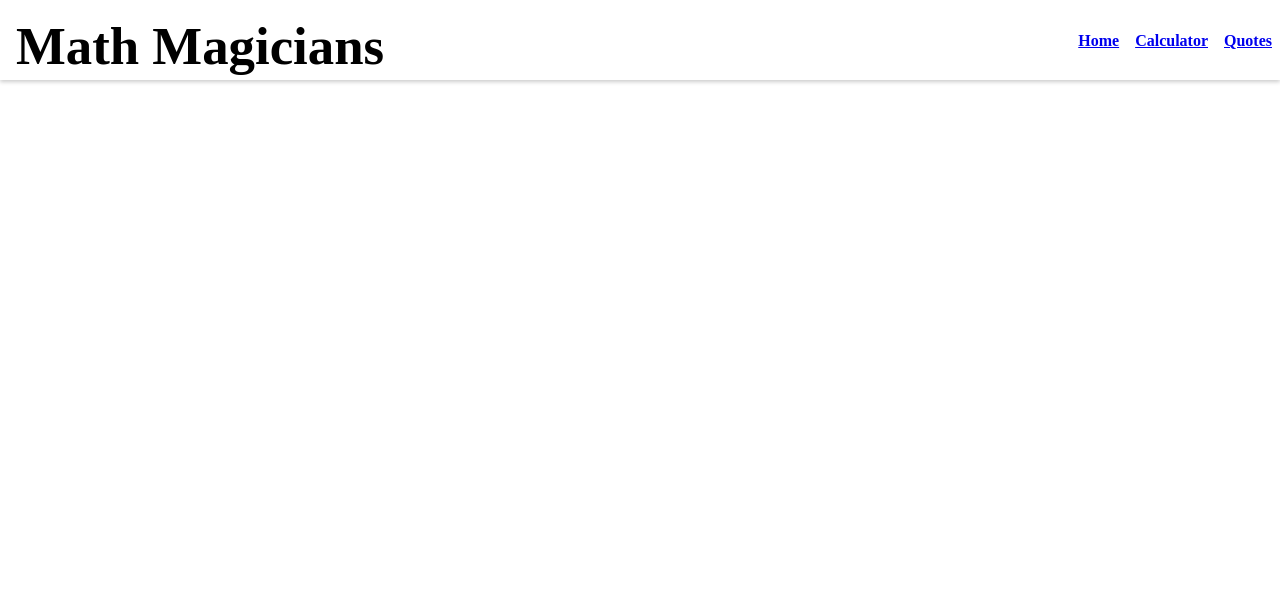
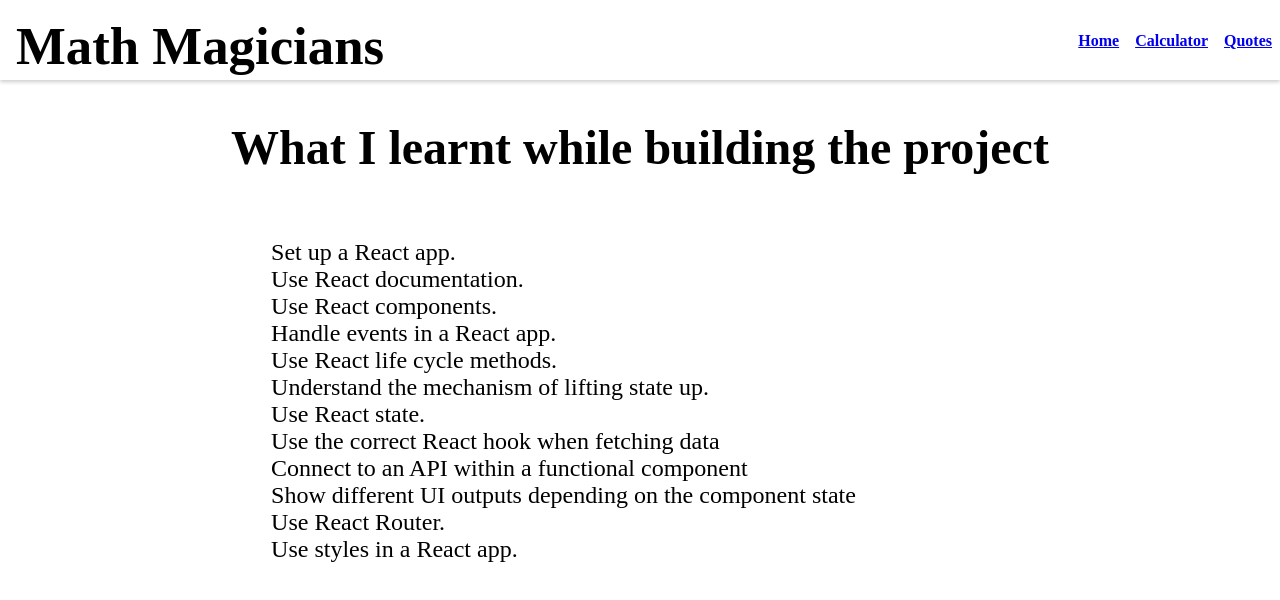
Before and after one commit to Omwomo/Math-magicians, a React (Create React App) app: page / in a window 1280 px wide. Shown: the top 600 px of the page. Built offline with nearby package versions, Linux system fonts and the light colour scheme.

Commit message:
Made the homepage default page on load

```diff
--- a/src/App.js
+++ b/src/App.js
@@ -11,7 +11,7 @@
       <div className="App">
         <Navigation />
         <Routes>
-          <Route path="/Home" element={<HomePage />} />
+          <Route path="/" element={<HomePage />} />
           <Route path="/Calculator" element={<Calculator />} />
           <Route path="/quote" element={<DisplayQuotes />} />
         </Routes>
```
